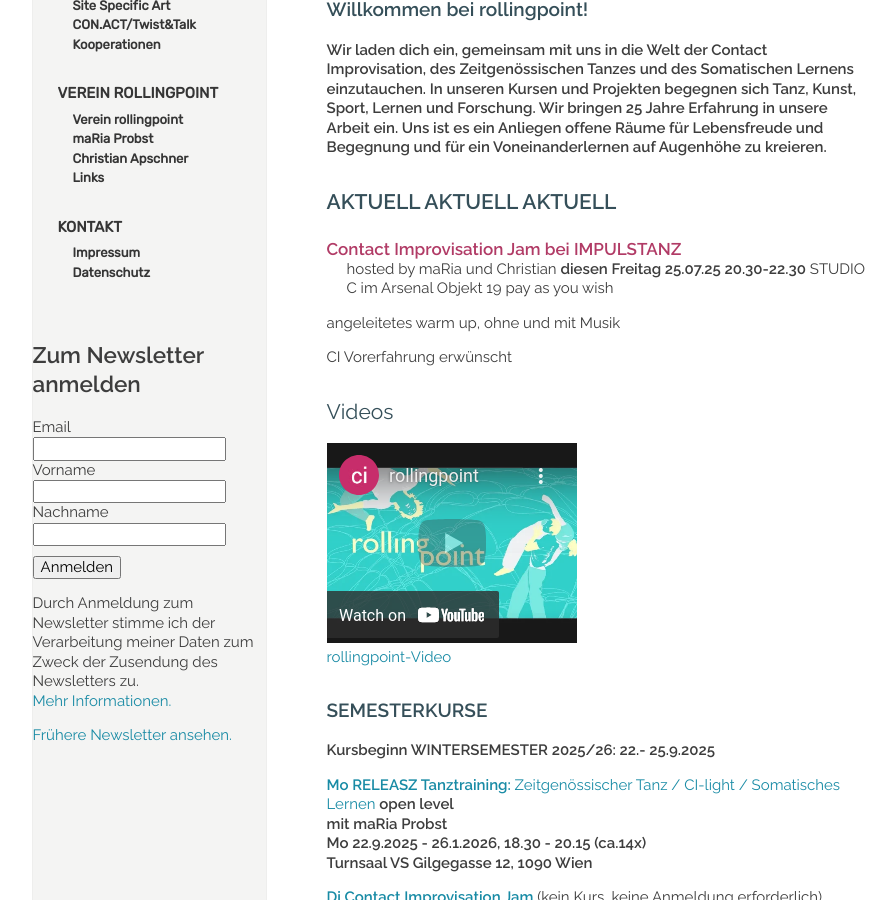
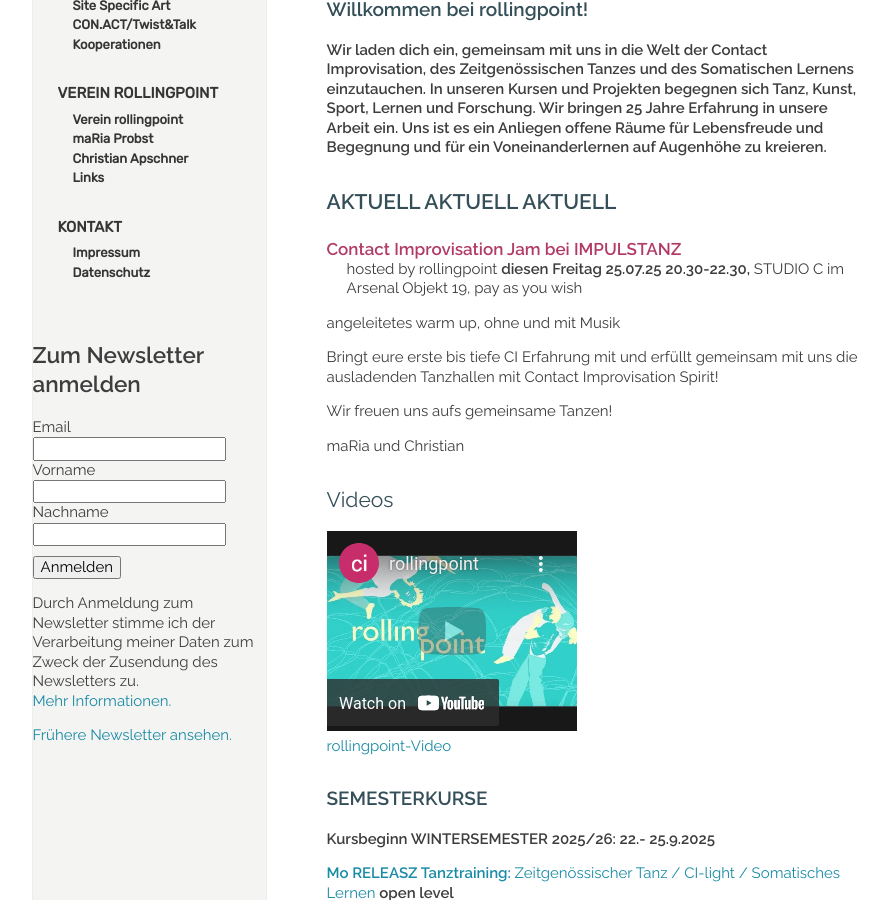
Before and after one commit to manulari/rollingpointat, a Jekyll site: the page built from _pages_de/index.md, in a window 1280 px wide and 900 px high, scrolled down 675 px. Shown: the whole window, without its empty margins (152-1048 px from the left). Built offline with Jekyll 4.4.1, drawn with Linux system fonts in a browser that asks for light colours; comment, search, counter and statistics services are not loaded.

Commit message:
Update page (de) “index”

```diff
--- a/_pages_de/index.md
+++ b/_pages_de/index.md
@@ -19,14 +19,20 @@ Fotocredit: Carolina Frank
 #### Contact Improvisation Jam bei IMPULSTANZ
 
 
-hosted by maRia und Christian
-**diesen Freitag 25.07.25 20.30-22.30**
-STUDIO C im Arsenal Objekt 19
+hosted by rollingpoint
+**diesen Freitag 25.07.25 20.30-22.30,**
+STUDIO C im Arsenal Objekt 19,
 pay as you wish
 
 angeleitetes warm up, ohne und mit Musik
 
-CI Vorerfahrung erwünscht
+Bringt eure erste bis tiefe CI Erfahrung mit und erfüllt gemeinsam mit uns die ausladenden Tanzhallen mit Contact Improvisation Spirit!
+
+Wir freuen uns aufs gemeinsame Tanzen!
+
+maRia und Christian
+
+
 
 ## Videos
 
```
